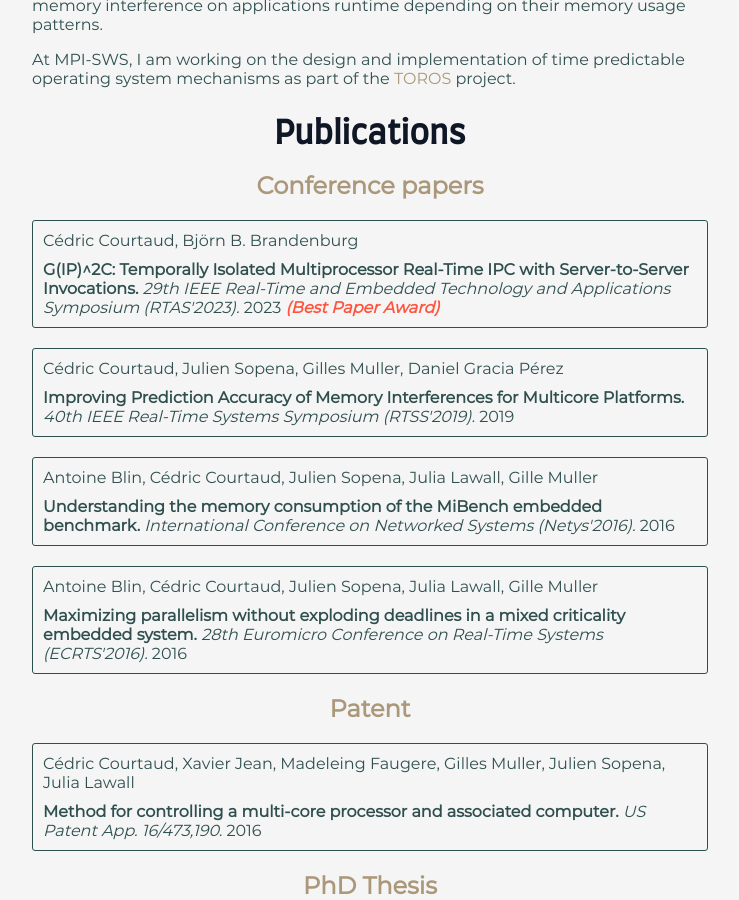
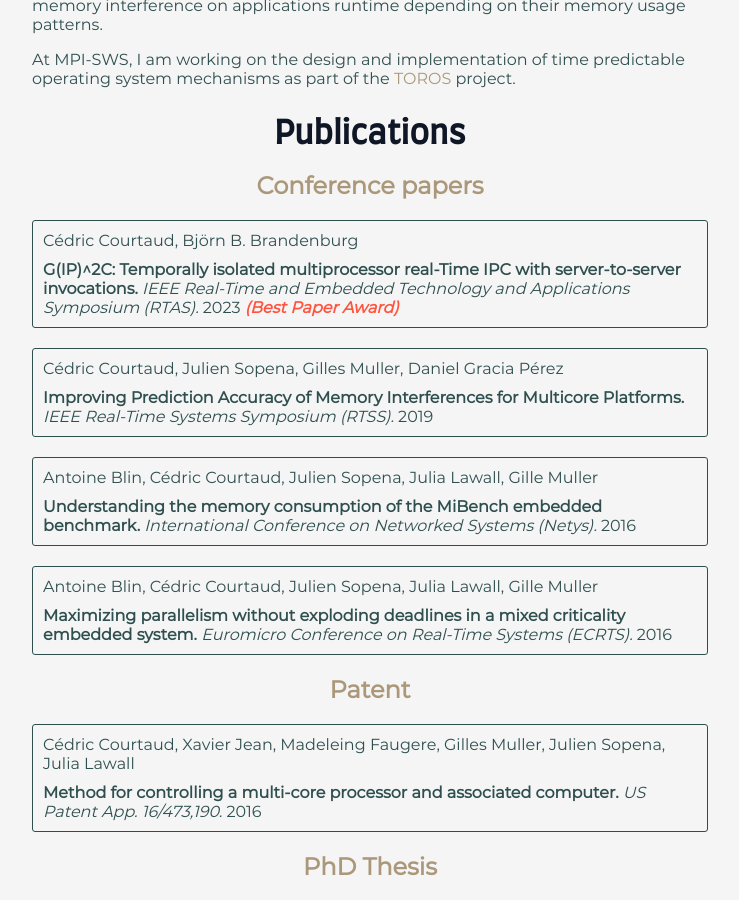
Before and after one commit to cedric-courtaud/cedric-courtaud.github.io, a Jekyll site: the page built from index.html, in a window 1280 px wide and 900 px high, scrolled down 785 px. Shown: the whole window, without its empty margins (270-1009 px from the left). Built offline with Jekyll 4.4.1, drawn with Linux system fonts in a browser that asks for light colours.

Commit message:
Update publications.yaml

```diff
--- a/_data/publications.yaml
+++ b/_data/publications.yaml
@@ -1,26 +1,26 @@
-- title: "G(IP)^2C: Temporally Isolated Multiprocessor Real-Time IPC with Server-to-Server Invocations"
+- title: "G(IP)^2C: Temporally isolated multiprocessor real-Time IPC with server-to-server invocations"
   author: Cédric Courtaud, Björn B. Brandenburg
-  booktitle: 29th IEEE Real-Time and Embedded Technology and Applications Symposium (RTAS'2023)
+  booktitle: IEEE Real-Time and Embedded Technology and Applications Symposium (RTAS)
   year: 2023
   type: conference
   award: Best Paper Award
 
 - title: Maximizing parallelism without exploding deadlines in a mixed criticality embedded system
   author: Antoine Blin, Cédric Courtaud, Julien Sopena, Julia Lawall, Gille Muller
-  booktitle: 28th Euromicro Conference on Real-Time Systems (ECRTS'2016)
+  booktitle: Euromicro Conference on Real-Time Systems (ECRTS)
   year: 2016
   type: conference
 
 - title: Understanding the memory consumption of the MiBench embedded benchmark
   author: Antoine Blin, Cédric Courtaud, Julien Sopena, Julia Lawall, Gille Muller
-  booktitle: International Conference on Networked Systems (Netys'2016)
+  booktitle: International Conference on Networked Systems (Netys)
   year: 2016
   type: conference
 
 
 - title: Improving Prediction Accuracy of Memory Interferences for Multicore Platforms
   author: Cédric Courtaud, Julien Sopena, Gilles Muller, Daniel Gracia Pérez
-  booktitle: 40th IEEE Real-Time Systems Symposium (RTSS'2019)
+  booktitle: IEEE Real-Time Systems Symposium (RTSS)
   year: 2019
   type: conference
 
@@ -33,5 +33,5 @@
 - title: Caractérisation de la sensibilité aux interférences mémoire dans les systèmes temps-réels embarqués sur des plateformes multi-coeurs
   author: Cédric Courtaud
   year: 2020
-  school: Sorbonne Universites, UPMC University of Paris 6
+  school: Sorbonne Universités, UPMC University of Paris 6
   type: phdthesis
```
